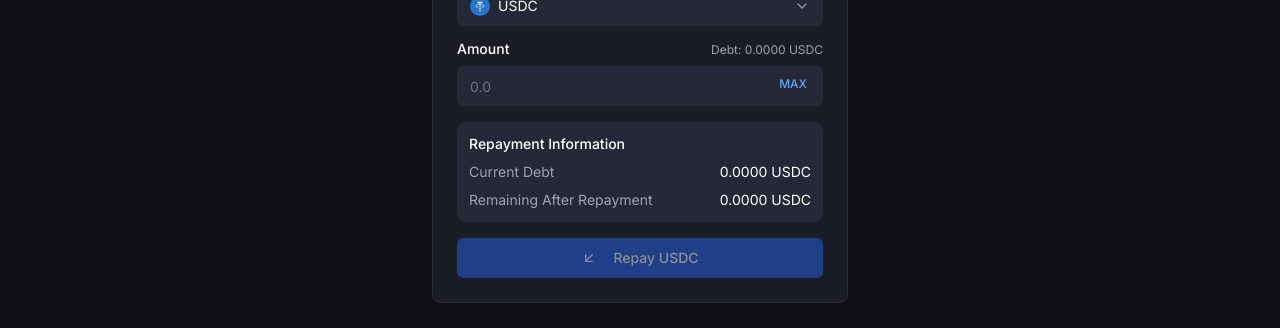
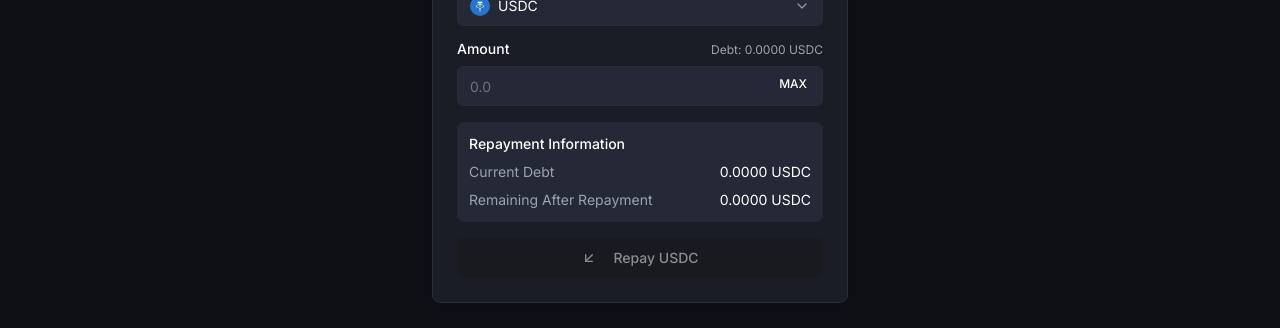
Before and after one commit to mtuneccessary/compound-mini, a Next.js app: page /repay in a window 1280 px wide. Shown: the part 165-493 px from the top of the page. Built offline with nearby package versions, Linux system fonts and the light colour scheme; no server answers; what wagmi would draw is missing.

Commit message:
feat: add compound button variant

```diff
--- a/components/borrow-form.tsx
+++ b/components/borrow-form.tsx
@@ -149,7 +149,7 @@ export function BorrowForm() {
               <Button
                 variant="ghost"
                 size="sm"
-                className="absolute right-1 top-1 h-7 text-xs text-blue-400 hover:text-blue-300"
+                className="absolute right-1 top-1 h-7 text-xs"
                 onClick={handleMaxClick}
               >
                 MIN
@@ -166,7 +166,8 @@ export function BorrowForm() {
           </div>
 
           <Button
-            className="w-full bg-blue-600 hover:bg-blue-700 text-white"
+            variant="compound"
+            className="w-full"
             onClick={handleBorrow}
             disabled={!amount || Number.parseFloat(amount) <= 0 || isSubmitting}
           >
--- a/components/repay-form.tsx
+++ b/components/repay-form.tsx
@@ -142,7 +142,7 @@ export function RepayForm() {
               <Button
                 variant="ghost"
                 size="sm"
-                className="absolute right-1 top-1 h-7 text-xs text-blue-400 hover:text-blue-300"
+                className="absolute right-1 top-1 h-7 text-xs"
                 onClick={handleMaxClick}
               >
                 MAX
@@ -163,7 +163,8 @@ export function RepayForm() {
           </div>
 
           <Button
-            className="w-full bg-blue-600 hover:bg-blue-700 text-white"
+            variant="compound"
+            className="w-full"
             onClick={handleRepay}
             disabled={!amount || Number.parseFloat(amount) <= 0 || isSubmitting}
           >
--- a/components/supply-form.tsx
+++ b/components/supply-form.tsx
@@ -185,7 +185,7 @@ export function SupplyForm() {
                                                         <Button
                                                                 variant="ghost"
                                                                 size="sm"
-								className="absolute right-1 top-1 h-7 text-xs text-blue-400 hover:text-blue-300"
+                                                                className="absolute right-1 top-1 h-7 text-xs"
                                                                 onClick={handleMaxClick}
                                                         >
 								MAX
@@ -202,7 +202,8 @@ export function SupplyForm() {
 					</div>
 
                                         <Button
-						className="w-full bg-blue-600 hover:bg-blue-700 text-white"
+                                                variant="compound"
+                                                className="w-full"
                                                 onClick={handleSupply}
                                                 disabled={!isConnected || isSubmitting || !amount || Number.parseFloat(amount) <= 0}
                                         >
--- a/components/ui/button.tsx
+++ b/components/ui/button.tsx
@@ -10,13 +10,15 @@ const buttonVariants = cva(
     variants: {
       variant: {
         default: "bg-primary text-primary-foreground hover:bg-primary/90",
+        compound:
+          "bg-primary text-primary-foreground hover:bg-primary/90 focus-visible:ring-primary/80",
         destructive:
           "bg-destructive text-destructive-foreground hover:bg-destructive/90",
         outline:
-          "border border-input bg-background hover:bg-accent hover:text-accent-foreground",
+          "border border-primary/60 bg-background text-primary hover:bg-primary/10 focus-visible:ring-primary/60",
         secondary:
           "bg-secondary text-secondary-foreground hover:bg-secondary/80",
-        ghost: "hover:bg-accent hover:text-accent-foreground",
+        ghost: "hover:bg-primary/10 hover:text-primary focus-visible:ring-primary/60",
         link: "text-primary underline-offset-4 hover:underline",
       },
       size: {
--- a/components/welcome-message.tsx
+++ b/components/welcome-message.tsx
@@ -53,7 +53,7 @@ export function WelcomeMessage() {
           </div>
         </CardContent>
         <CardFooter>
-          <Button className="w-full bg-blue-600 hover:bg-blue-700" onClick={() => setShowWelcome(false)}>
+          <Button variant="compound" className="w-full" onClick={() => setShowWelcome(false)}>
             Start Exploring
           </Button>
         </CardFooter>
--- a/components/withdraw-form.tsx
+++ b/components/withdraw-form.tsx
@@ -142,7 +142,7 @@ export function WithdrawForm() {
               <Button
                 variant="ghost"
                 size="sm"
-                className="absolute right-1 top-1 h-7 text-xs text-blue-400 hover:text-blue-300"
+                className="absolute right-1 top-1 h-7 text-xs"
                 onClick={handleMaxClick}
               >
                 MAX
@@ -159,7 +159,8 @@ export function WithdrawForm() {
           </div>
 
           <Button
-            className="w-full bg-blue-600 hover:bg-blue-700 text-white"
+            variant="compound"
+            className="w-full"
             onClick={handleWithdraw}
             disabled={!amount || Number.parseFloat(amount) <= 0 || isSubmitting}
           >
```
Lines whose indentation alone changed are shown as unchanged.
